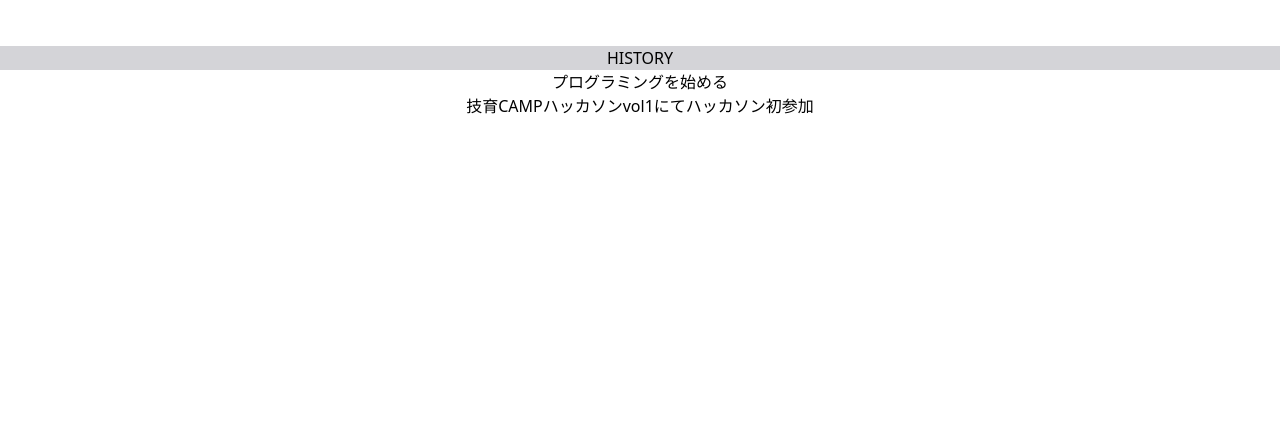
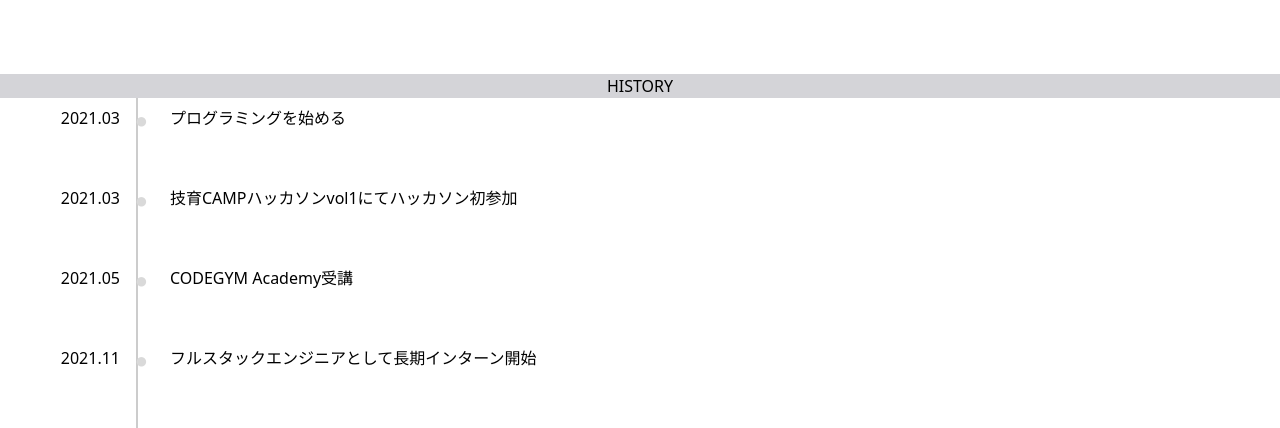
Before and after one commit to sayyyyyy/sayyyyyy_portfolio, a React (Create React App) app in the folder frontend/: page / in a window 1280 px wide. Shown: the part 2354-2782 px from the top of the page. Built offline with nearby package versions, Linux system fonts and the light colour scheme.

Commit message:
各sectionの調整

```diff
--- /dev/null
+++ b/frontend/src/components/history.css
@@ -0,0 +1,22 @@
+dl dt {
+    text-align: right;
+    width: 8.5em;
+    padding: 0.5em 1.0em 0.5em 0.5em;
+    position: relative;
+}
+
+dl dd {
+    width: calc(100% - 8.5em);
+    text-align: left;
+    padding: 0.5em 2.0em 3.0em;
+    border-left: 2px solid #ccc;
+}
+
+dl dt::after {
+    content: '●';
+    position: absolute;
+    right: -0.55em;
+    top: 5px;
+    font-size: 22px;
+    color: #D9D9D9;
+}
--- a/frontend/src/components/historyComponent.tsx
+++ b/frontend/src/components/historyComponent.tsx
@@ -1,10 +1,36 @@
 import { TitleComponent } from "./titleComponent";
+import "../components/history.css"
+
+type HistoryElementProps = {
+    historyAge: string;
+    children: string;
+}
+
+const HistoryElement = (props: HistoryElementProps) => {
+    const {historyAge, children} = props
+    return(
+        <>
+            <dt className="text-right">{historyAge}</dt>
+            <dd><p>{children}</p></dd>
+        </>
+    );
+}
+
 export const HistoryComponent = () => {
     return (
-        <section id="history-container" className="h-screen">
+        <section id="history-container" className="h-screen flex flex-col justify-center">
             <TitleComponent>HISTORY</TitleComponent>
-            <p>プログラミングを始める</p>
-            <p>技育CAMPハッカソンvol1にてハッカソン初参加</p>
+            <dl className="flex flex-wrap justify-between">
+                <HistoryElement historyAge="2021.03">プログラミングを始める</HistoryElement>
+                <HistoryElement historyAge="2021.03">技育CAMPハッカソンvol1にてハッカソン初参加</HistoryElement>
+                <HistoryElement historyAge="2021.05">CODEGYM Academy受講</HistoryElement>
+                <HistoryElement historyAge="2021.11">フルスタックエンジニアとして長期インターン開始</HistoryElement>
+                <HistoryElement historyAge="2022.04">学生団体Idea×Techに運営兼メンターとして加入</HistoryElement>
+                <HistoryElement historyAge="2022.05">技育CAMPハッカソンvol2参加 努力賞受賞</HistoryElement>
+                <HistoryElement historyAge="2022.06">CODEGYM Academyにて先輩チューター業務</HistoryElement>
+                <HistoryElement historyAge="2022.09">技育展・CCCu-22参加 CCCu-22にてファイナリスト選出・企業賞受賞</HistoryElement>
+                <HistoryElement historyAge="2022.11">技育CAMPハッカソンvol8参加 努力賞受賞</HistoryElement>
+            </dl>
         </section>
     );
 }
--- a/frontend/src/components/homeComponent.tsx
+++ b/frontend/src/components/homeComponent.tsx
@@ -1,7 +1,7 @@
 
 export const HomeComponent = () => {
     return (
-        <div id="home-container" className="h-screen flex flex-col items-center">
+        <div id="home-container" className="h-screen flex flex-col items-center justify-center">
             <img alt="usericon" src="images/sayy.png" className="w-64 h-64"></img>
             <p>I'm sayyyyyy</p>
             <p>WEB ENGINEER</p>
--- a/frontend/src/components/skillComponent.tsx
+++ b/frontend/src/components/skillComponent.tsx
@@ -2,7 +2,7 @@ import { TitleComponent } from "./titleComponent";
 
 export const SkillComponent = () => {
     return(
-        <section id="skill-container" className="h-screen">
+        <section id="skill-container" className="h-screen flex flex-col justify-center">
             <TitleComponent>SKILL</TitleComponent>
         </section>
     );
--- a/frontend/src/components/snsComponent.tsx
+++ b/frontend/src/components/snsComponent.tsx
@@ -19,7 +19,7 @@ const SnsElement = (props: SnsElementProps) => {
 
 export const SnsComponent = () => {
     return (
-        <section id="sns-container" className="h-screen">
+        <section id="sns-container" className="h-screen flex flex-col justify-center">
             <TitleComponent>SNS</TitleComponent>
             <div className="flex flex-col justify-center items-center">
                 <SnsElement
--- a/frontend/src/components/workComponent.tsx
+++ b/frontend/src/components/workComponent.tsx
@@ -16,7 +16,7 @@ export const WorkComponent = () => {
     ]
 
     return (
-        <section id="work-container" className="h-screen">
+        <section id="work-container" className="h-screen flex flex-col justify-center">
             <TitleComponent>WORK</TitleComponent>
             <div className="grid grid-cols-3">
                 {workList.map((work: WorkType) => {
```
